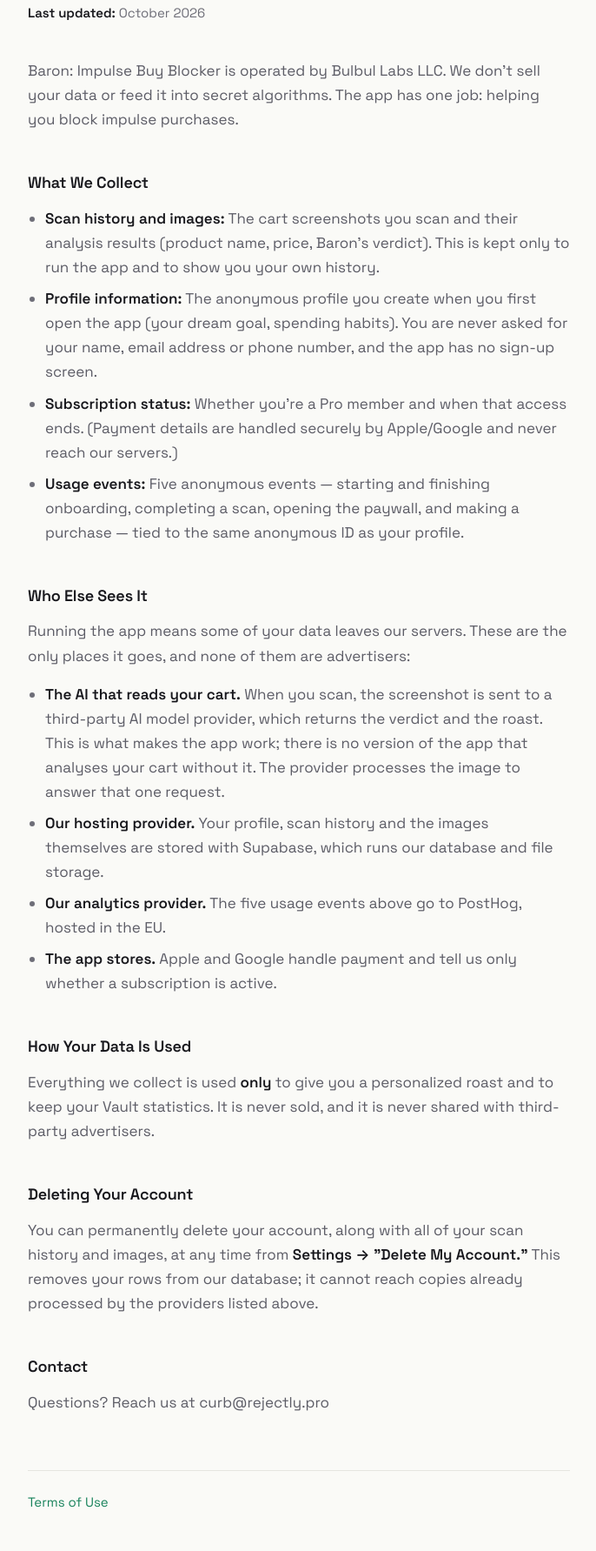
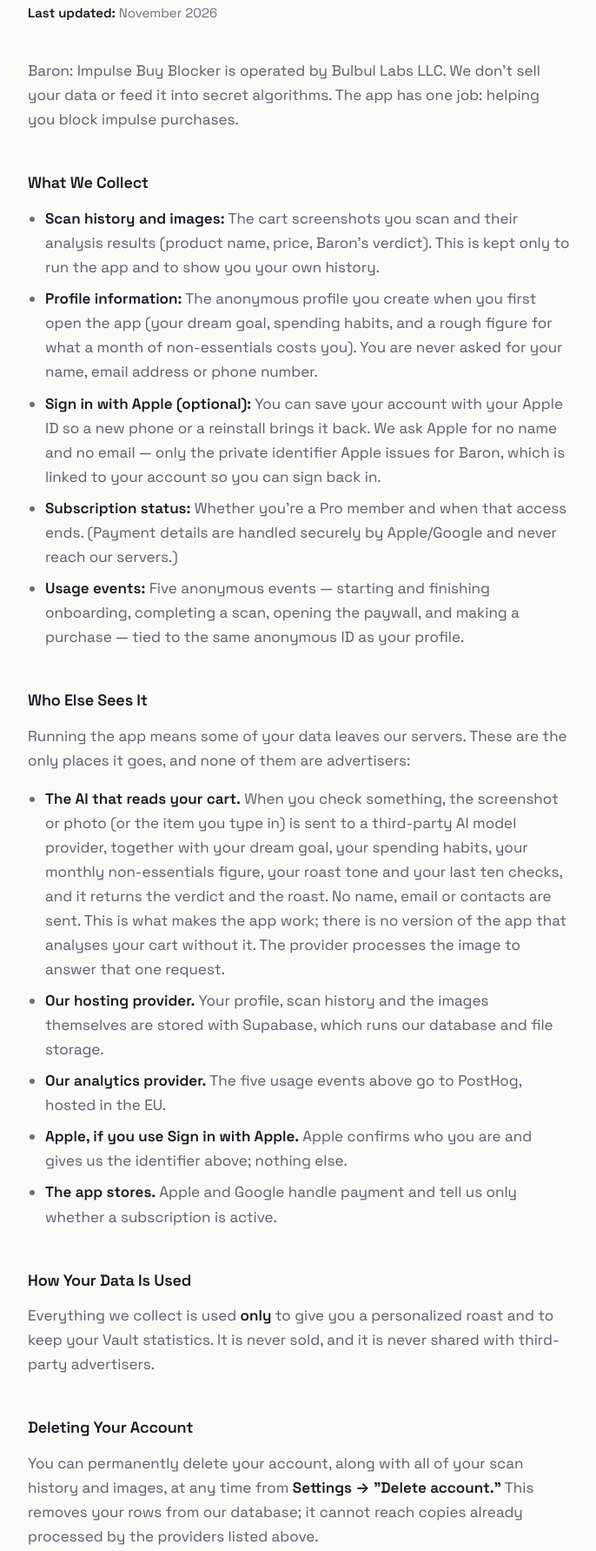
Before and after one commit to wege61/curb-legal, a plain HTML site: page privacy/index.html in a window 1280 px wide. Shown: the part 197-1980 px from the top of the page at 87% size, without its empty margins (296-982 px from the left). Drawn offline with Linux system fonts and the light colour scheme.

Commit message:
Privacy: Sign in with Apple, and everything a check sends to the AI
Co-Authored-By: Claude Opus 5.5 <noreply@anthropic.com>

```diff
--- a/privacy/index.html
+++ b/privacy/index.html
@@ -14,27 +14,29 @@
 <main class="wrap">
 <a class="brand" href="../">Baron</a>
 <h1>Privacy Policy</h1>
-<p class="updated"><strong>Last updated:</strong> October 2026</p>
+<p class="updated"><strong>Last updated:</strong> November 2026</p>
 <p>Baron: Impulse Buy Blocker is operated by Bulbul Labs LLC. We don't sell your data or feed it into secret algorithms. The app has one job: helping you block impulse purchases.</p>
 <h2>What We Collect</h2>
 <ul>
   <li><strong>Scan history and images:</strong> The cart screenshots you scan and their analysis results (product name, price, Baron's verdict). This is kept only to run the app and to show you your own history.</li>
-  <li><strong>Profile information:</strong> The anonymous profile you create when you first open the app (your dream goal, spending habits). You are never asked for your name, email address or phone number, and the app has no sign-up screen.</li>
+  <li><strong>Profile information:</strong> The anonymous profile you create when you first open the app (your dream goal, spending habits, and a rough figure for what a month of non-essentials costs you). You are never asked for your name, email address or phone number.</li>
+  <li><strong>Sign in with Apple (optional):</strong> You can save your account with your Apple ID so a new phone or a reinstall brings it back. We ask Apple for no name and no email — only the private identifier Apple issues for Baron, which is linked to your account so you can sign back in.</li>
   <li><strong>Subscription status:</strong> Whether you're a Pro member and when that access ends. (Payment details are handled securely by Apple/Google and never reach our servers.)</li>
   <li><strong>Usage events:</strong> Five anonymous events — starting and finishing onboarding, completing a scan, opening the paywall, and making a purchase — tied to the same anonymous ID as your profile.</li>
 </ul>
 <h2>Who Else Sees It</h2>
 <p>Running the app means some of your data leaves our servers. These are the only places it goes, and none of them are advertisers:</p>
 <ul>
-  <li><strong>The AI that reads your cart.</strong> When you scan, the screenshot is sent to a third-party AI model provider, which returns the verdict and the roast. This is what makes the app work; there is no version of the app that analyses your cart without it. The provider processes the image to answer that one request.</li>
+  <li><strong>The AI that reads your cart.</strong> When you check something, the screenshot or photo (or the item you type in) is sent to a third-party AI model provider, together with your dream goal, your spending habits, your monthly non-essentials figure, your roast tone and your last ten checks, and it returns the verdict and the roast. No name, email or contacts are sent. This is what makes the app work; there is no version of the app that analyses your cart without it. The provider processes the image to answer that one request.</li>
   <li><strong>Our hosting provider.</strong> Your profile, scan history and the images themselves are stored with Supabase, which runs our database and file storage.</li>
   <li><strong>Our analytics provider.</strong> The five usage events above go to PostHog, hosted in the EU.</li>
+  <li><strong>Apple, if you use Sign in with Apple.</strong> Apple confirms who you are and gives us the identifier above; nothing else.</li>
   <li><strong>The app stores.</strong> Apple and Google handle payment and tell us only whether a subscription is active.</li>
 </ul>
 <h2>How Your Data Is Used</h2>
 <p>Everything we collect is used <strong>only</strong> to give you a personalized roast and to keep your Vault statistics. It is never sold, and it is never shared with third-party advertisers.</p>
 <h2>Deleting Your Account</h2>
-<p>You can permanently delete your account, along with all of your scan history and images, at any time from <strong>Settings → "Delete My Account."</strong> This removes your rows from our database; it cannot reach copies already processed by the providers listed above.</p>
+<p>You can permanently delete your account, along with all of your scan history and images, at any time from <strong>Settings → "Delete account."</strong> This removes your rows from our database; it cannot reach copies already processed by the providers listed above.</p>
 <h2>Contact</h2>
 <p>Questions? Reach us at curb@rejectly.pro</p>
 <nav class="nav"><a href="../terms/">Terms of Use</a></nav>
```
